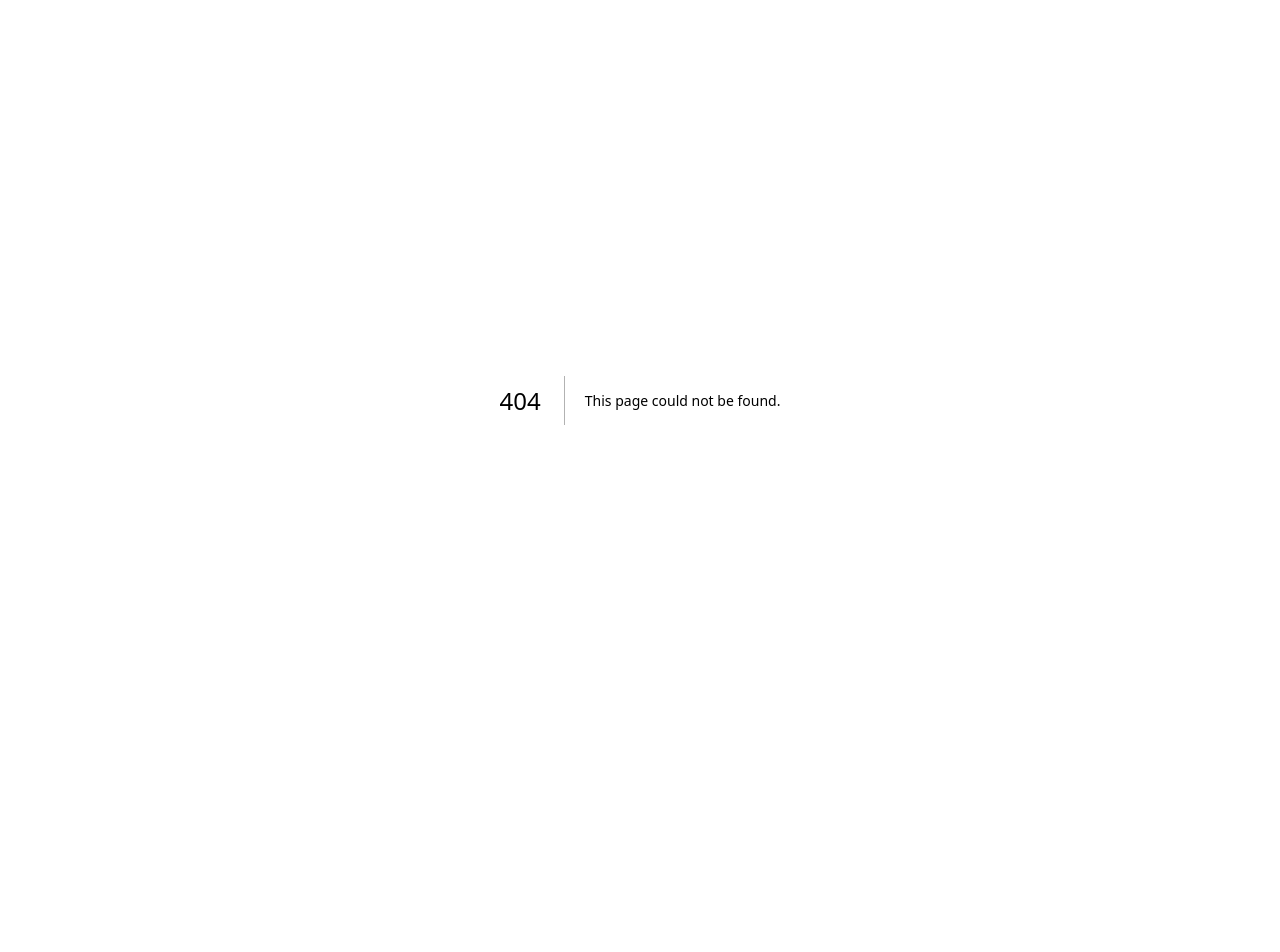
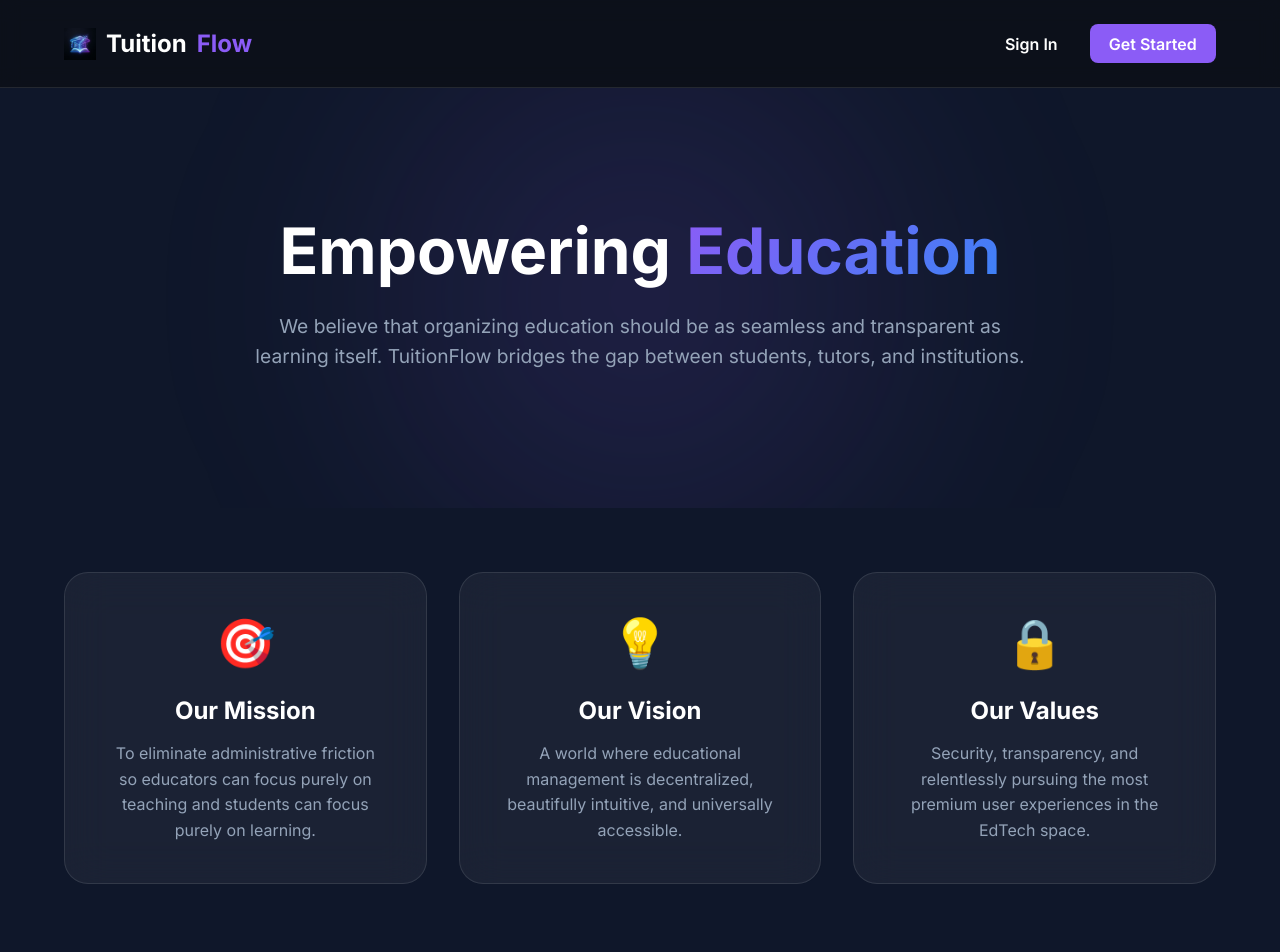
Before and after one commit to kavyamorabad2003-source/Tuition_Management_System, a Next.js app in the folder frontend/: page /about in a window 1280 px wide. Before the commit this address had no page. Shown: the top 952 px of the page. Before the commit the page ends 800 px from the top, so only its background shows below. Built offline with nearby package versions, Linux system fonts and the light colour scheme.

Commit message:
Feature: Add About page with premium glassmorphism UI

```diff
--- /dev/null
+++ b/frontend/src/app/about/page.js
@@ -0,0 +1,73 @@
+import Link from 'next/link';
+import Image from 'next/image';
+import styles from './page.module.css';
+
+export default function About() {
+  return (
+    <main className={styles.main}>
+      <header className={styles.header}>
+        <Link href="/" className={styles.logo}>
+          <Image
+            src="/logo.png"
+            alt="Tuition Flow Logo"
+            width={32}
+            height={32}
+            className={styles.logoIcon}
+          />
+          Tuition<span>Flow</span>
+        </Link>
+        <nav className={styles.nav}>
+          <Link href="/signin" className={styles.loginBtn}>Sign In</Link>
+          <Link href="/signup" className={styles.signupBtn}>Get Started</Link>
+        </nav>
+      </header>
+
+      <section className={styles.hero}>
+        <div className={styles.heroContent}>
+          <h1 className={styles.title}>
+            Empowering <span>Education</span>
+          </h1>
+          <p className={styles.subtitle}>
+            We believe that organizing education should be as seamless and transparent as learning itself.
+            TuitionFlow bridges the gap between students, tutors, and institutions.
+          </p>
+        </div>
+        <div className={styles.heroBackground}></div>
+      </section>
+
+      <section className={styles.mission}>
+        <div className={styles.missionGrid}>
+          <div className={styles.missionCard}>
+            <div className={styles.icon}>🎯</div>
+            <h2>Our Mission</h2>
+            <p>To eliminate administrative friction so educators can focus purely on teaching and students can focus purely on learning.</p>
+          </div>
+
+          <div className={styles.missionCard}>
+            <div className={styles.icon}>💡</div>
+            <h2>Our Vision</h2>
+            <p>A world where educational management is decentralized, beautifully intuitive, and universally accessible.</p>
+          </div>
+
+          <div className={styles.missionCard}>
+            <div className={styles.icon}>🔒</div>
+            <h2>Our Values</h2>
+            <p>Security, transparency, and relentlessly pursuing the most premium user experiences in the EdTech space.</p>
+          </div>
+        </div>
+      </section>
+
+      <section className={styles.ctaSection}>
+        <div className={styles.ctaBox}>
+          <h2>Ready to transform your educational journey?</h2>
+          <p>Join thousands of students and tutors already using TuitionFlow.</p>
+          <Link href="/signup" className={styles.primaryBtn}>Create an Account Today</Link>
+        </div>
+      </section>
+
+      <footer className={styles.footer}>
+        <p>&copy; 2026 Tuition Management System. All rights reserved.</p>
+      </footer>
+    </main>
+  );
+}
--- /dev/null
+++ b/frontend/src/app/about/page.module.css
@@ -0,0 +1,219 @@
+.main {
+  min-height: 100vh;
+  display: flex;
+  flex-direction: column;
+}
+
+.header {
+  display: flex;
+  justify-content: space-between;
+  align-items: center;
+  padding: 1.5rem 5%;
+  background: rgba(10, 10, 10, 0.5);
+  backdrop-filter: blur(10px);
+  position: sticky;
+  top: 0;
+  z-index: 100;
+  border-bottom: 1px solid var(--glass-border);
+}
+
+.logo {
+  font-size: 1.5rem;
+  font-weight: 800;
+  display: flex;
+  align-items: center;
+  gap: 10px;
+  text-decoration: none;
+  color: #fff;
+}
+
+.logo span {
+  color: var(--primary);
+}
+
+.nav {
+  display: flex;
+  gap: 1rem;
+  align-items: center;
+}
+
+.loginBtn {
+  color: #fff;
+  text-decoration: none;
+  font-weight: 600;
+  padding: 0.5rem 1rem;
+  transition: color 0.3s ease;
+}
+
+.loginBtn:hover {
+  color: var(--primary);
+}
+
+.signupBtn {
+  background: var(--primary);
+  color: #fff;
+  text-decoration: none;
+  font-weight: 600;
+  padding: 0.6rem 1.2rem;
+  border-radius: 8px;
+  transition: all 0.3s ease;
+}
+
+.signupBtn:hover {
+  background: var(--primary-hover);
+  transform: translateY(-2px);
+}
+
+/* Hero Section */
+.hero {
+  flex: 1;
+  display: flex;
+  align-items: center;
+  justify-content: center;
+  text-align: center;
+  padding: 8rem 5% 6rem;
+  position: relative;
+  overflow: hidden;
+}
+
+.heroContent {
+  position: relative;
+  z-index: 2;
+  max-width: 800px;
+}
+
+.title {
+  font-size: 4rem;
+  font-weight: 800;
+  line-height: 1.1;
+  margin-bottom: 1.5rem;
+  color: #ffffff;
+}
+
+.title span {
+  background: linear-gradient(135deg, var(--primary), var(--secondary));
+  -webkit-background-clip: text;
+  -webkit-text-fill-color: transparent;
+}
+
+.subtitle {
+  font-size: 1.2rem;
+  color: var(--text-muted);
+  line-height: 1.6;
+  margin-bottom: 2.5rem;
+}
+
+.heroBackground {
+  position: absolute;
+  top: 50%;
+  left: 50%;
+  transform: translate(-50%, -50%);
+  width: 800px;
+  height: 800px;
+  background: radial-gradient(circle, rgba(139, 92, 246, 0.15) 0%, transparent 70%);
+  filter: blur(80px);
+  z-index: 0;
+  pointer-events: none;
+}
+
+/* Mission Section */
+.mission {
+  padding: 4rem 5% 6rem;
+  position: relative;
+  z-index: 1;
+}
+
+.missionGrid {
+  display: grid;
+  grid-template-columns: repeat(auto-fit, minmax(300px, 1fr));
+  gap: 2rem;
+  max-width: 1200px;
+  margin: 0 auto;
+}
+
+.missionCard {
+  background: var(--glass);
+  backdrop-filter: blur(20px);
+  border: 1px solid var(--glass-border);
+  padding: 2.5rem;
+  border-radius: 24px;
+  text-align: center;
+  transition: transform 0.3s ease, box-shadow 0.3s ease;
+}
+
+.missionCard:hover {
+  transform: translateY(-5px);
+  box-shadow: 0 15px 30px rgba(139, 92, 246, 0.15);
+  border-color: rgba(139, 92, 246, 0.3);
+}
+
+.icon {
+  font-size: 3rem;
+  margin-bottom: 1.5rem;
+}
+
+.missionCard h2 {
+  font-size: 1.5rem;
+  font-weight: 700;
+  margin-bottom: 1rem;
+  color: #fff;
+}
+
+.missionCard p {
+  color: var(--text-muted);
+  line-height: 1.6;
+}
+
+/* CTA Section */
+.ctaSection {
+  padding: 4rem 5% 6rem;
+}
+
+.ctaBox {
+  max-width: 900px;
+  margin: 0 auto;
+  background: linear-gradient(135deg, rgba(139, 92, 246, 0.1) 0%, rgba(20, 20, 20, 0.8) 100%);
+  border: 1px solid rgba(139, 92, 246, 0.3);
+  padding: 4rem 2rem;
+  text-align: center;
+  border-radius: 24px;
+}
+
+.ctaBox h2 {
+  font-size: 2.5rem;
+  font-weight: 800;
+  margin-bottom: 1rem;
+}
+
+.ctaBox p {
+  color: var(--text-muted);
+  font-size: 1.1rem;
+  margin-bottom: 2rem;
+}
+
+.primaryBtn {
+  display: inline-block;
+  background: var(--primary);
+  color: #fff;
+  text-decoration: none;
+  font-weight: 700;
+  padding: 1rem 2rem;
+  border-radius: 12px;
+  transition: all 0.3s ease;
+  box-shadow: 0 10px 20px rgba(139, 92, 246, 0.3);
+}
+
+.primaryBtn:hover {
+  background: var(--primary-hover);
+  transform: translateY(-2px);
+  box-shadow: 0 12px 25px rgba(139, 92, 246, 0.5);
+}
+
+/* Footer */
+.footer {
+  text-align: center;
+  padding: 2rem;
+  color: var(--text-muted);
+  border-top: 1px solid var(--glass-border);
+  font-size: 0.9rem;
+}
```
